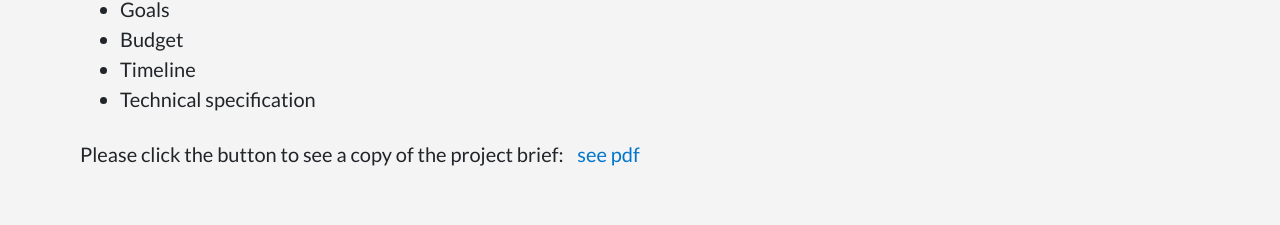
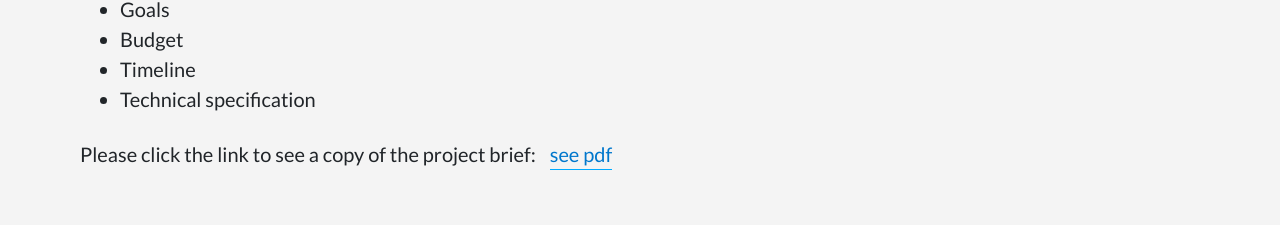
Before and after one commit to dg-t/thomasdg, a Vue app: page /achievements/film-festival in a window 1280 px wide. Shown: the part 997-1222 px from the top of the page. Built offline with nearby package versions, Linux system fonts and the light colour scheme.

Commit message:
update links in project description

```diff
--- a/src/components/Achievements/AppAchievements.vue
+++ b/src/components/Achievements/AppAchievements.vue
@@ -189,14 +189,14 @@ a.link_customized:hover {
   display:block;
   content: '';
   border-bottom: solid 1px #0af;
-  transform: scaleX(0);
+  transform: scaleX(1);
   transition: transform 0.5s ease-in-out;
   transform-origin:bottom right;
   transform-origin:100% 50%;
 }
 
 .link_customized:hover:after {
-  transform: scaleX(1);
+  transform: scaleX(0);
   transform-origin:bottom left;
 }
 
--- a/src/components/Achievements/Projects/Film_festival.vue
+++ b/src/components/Achievements/Projects/Film_festival.vue
@@ -31,7 +31,7 @@
             <li>Timeline</li>
             <li>Technical specification</li>
           </ul>
-          <p>Please click the button to see a copy of the project brief:
+          <p>Please click the link to see a copy of the project brief:
             <a href="/pdf_file/ProjectBriefFilmFestival.pdf" class="link_customized" target="_blank">see pdf</a>
           </p>
         </div>
```
